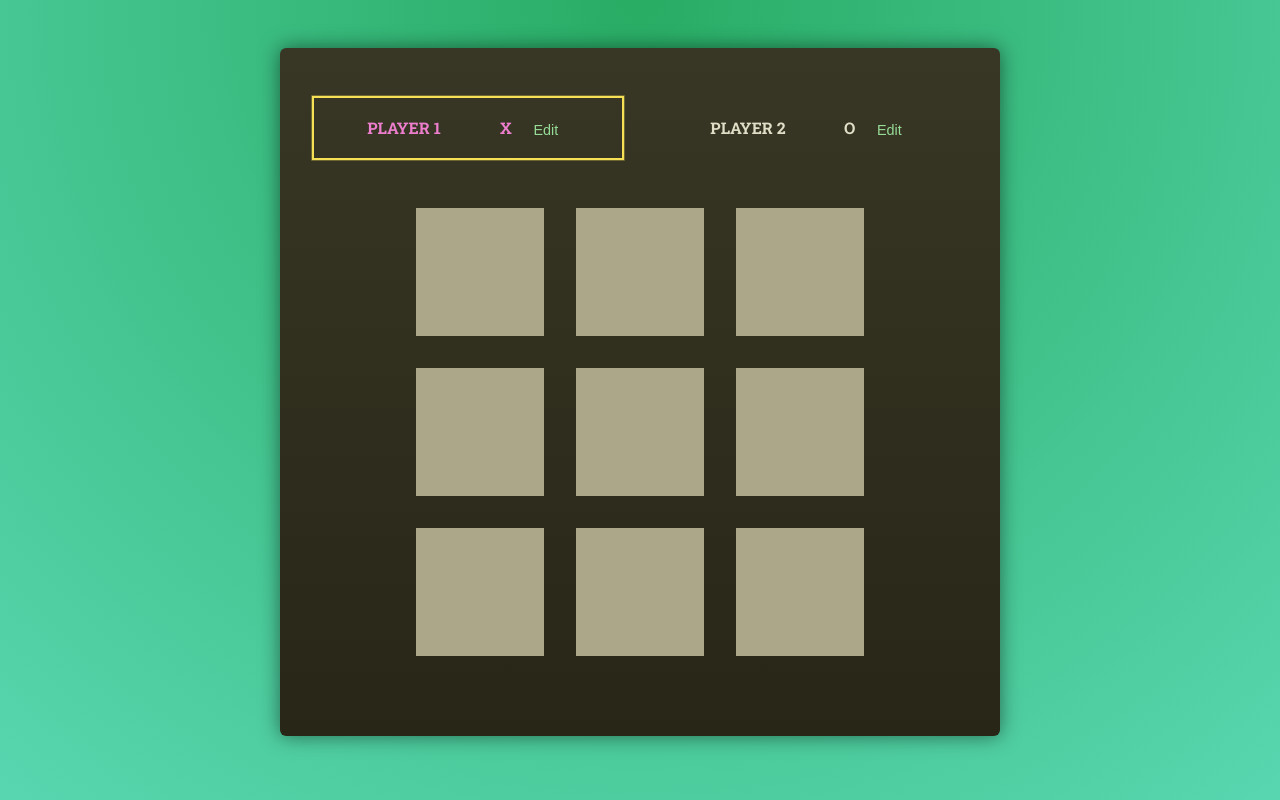
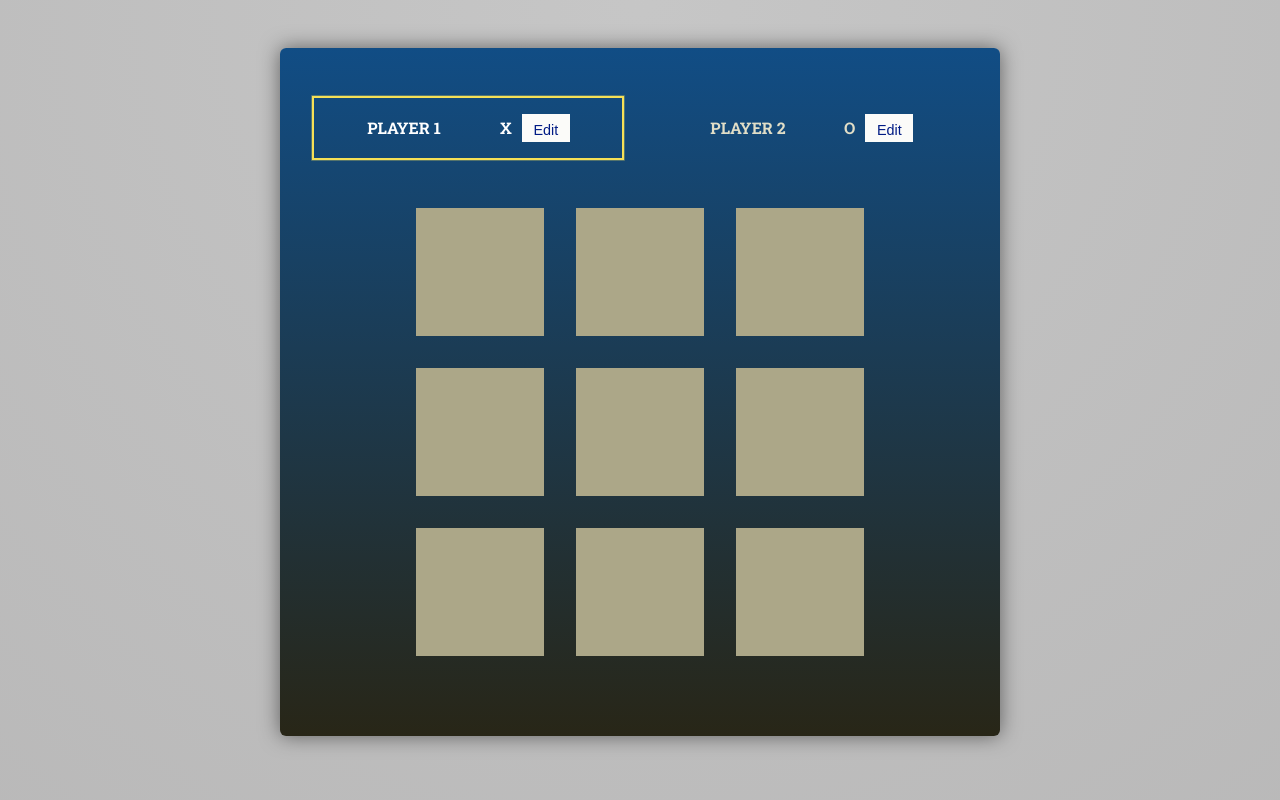
Before and after one commit to bbkbyti/tic-tac-toe, a React (Create React App) app in the folder my-app/: page / in a window 1280 px wide. Shown: the top 800 px of the page. Built offline with nearby package versions, Linux system fonts and the light colour scheme; a web font is replaced by a local one.

Commit message:
game functioning properly. final styling touches adding.

```diff
--- a/my-app/src/components/GameOver.jsx
+++ b/my-app/src/components/GameOver.jsx
@@ -2,7 +2,7 @@ import React from 'react'
 
 export default function GameOver({ winner, onRestart }) {
     return (
-        <div>
+        <div id='game-over'>
             <h2>Game Over!</h2>
             {winner && <p>{winner} Won!</p>}
             {!winner && <p>It's Draw!</p>}
--- a/my-app/src/index.css
+++ b/my-app/src/index.css
@@ -20,8 +20,8 @@ html {
 body {
   background: radial-gradient(
     circle at top,
-    rgba(36, 171, 97, 0.98),
-    rgba(103, 250, 240, 0.821)
+    rgba(197, 197, 197, 0.98),
+    rgba(157, 156, 156, 0.821)
   );
   background-repeat: repeat;
   background-size: 100% 100%, 30% 30%, 100% 100%;
@@ -51,7 +51,7 @@ h1 {
   margin: 3rem auto;
   padding: 2rem;
   border-radius: 6px;
-  background: linear-gradient(#383624, #282617);
+  background: linear-gradient(#114d85, #282617);
   box-shadow: 0 0 20px rgba(0, 0, 0, 0.5);
   position: relative;
 }
@@ -74,20 +74,20 @@ h1 {
 }
 
 #players.highlight-player li.active {
-  border-color: #f6e35a;
+  border-color: #10a3f1;
   animation: pulse 2s infinite ease-in-out;
 }
 
 #players.highlight-player li.active .player-name,
 #players.highlight-player li.active .player-symbol {
-  color: #ec7ecd;
+  color: #ffffff;
 }
 
 #players button {
   width: 3rem;
   border: none;
-  background: none;
-  color: #96dc97;
+  background: #fbfbf9;
+  color: #011b85;
   font-size: 0.9rem;
   cursor: pointer;
   transition: color 0.2s;
@@ -96,7 +96,7 @@ h1 {
 }
 
 #players button:hover {
-  color: #96dc97;
+  color: #d41818;
 }
 
 .player {
@@ -126,7 +126,7 @@ h1 {
   border: none;
   padding: 0.5rem;
   animation: pulse-text 2s infinite;
-  background-color: #46432f;
+  background-color: #6e6e6e;
   text-align: center;
   text-transform: uppercase;
 }
@@ -199,7 +199,7 @@ ol {
   flex-direction: column;
   justify-content: center;
   align-items: center;
-  background-color: rgba(40, 38, 23, 0.95);
+  background-color: rgba(197, 19, 102, 0.95);
   animation: pop-in 0.5s cubic-bezier(0.68, -0.55, 0.65, 0.52) forwards;
 }
 
@@ -207,14 +207,14 @@ ol {
   font-family: "Caprasimo", cursive;
   font-size: 4rem;
   text-align: center;
-  color: #fcd256;
+  color: #56fcf4;
   margin: 0;
 }
 
 #game-over p {
   font-size: 2rem;
   text-align: center;
-  color: #e1dec7;
+  color: #56fcf4;
 }
 
 #game-over button {
@@ -222,8 +222,8 @@ ol {
   margin: 0 auto;
   font-size: 1.5rem;
   background: none;
-  border: 2px solid #fcd256;
-  color: #fcd256;
+  border: 2px solid #56fcf4;
+  color: #56fcf4;
   padding: 0.5rem 1rem;
   border-radius: 4px;
   cursor: pointer;
@@ -232,7 +232,7 @@ ol {
 }
 
 #game-over button:hover {
-  background: #fcd256;
+  background: #56fcf4;
   color: #3f3b00;
   transform: scale(1.1);
   box-shadow: 0 0 20px rgba(255, 187, 0, 0.8);
```
